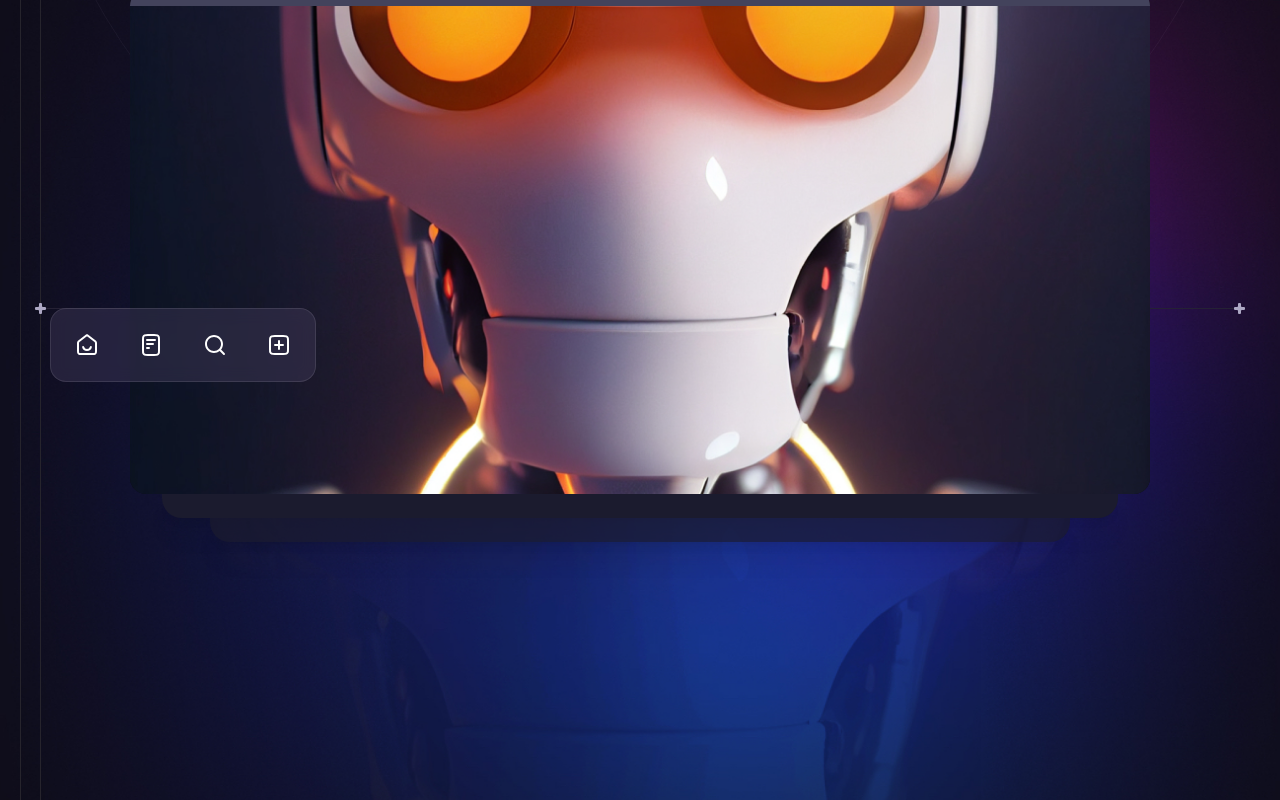
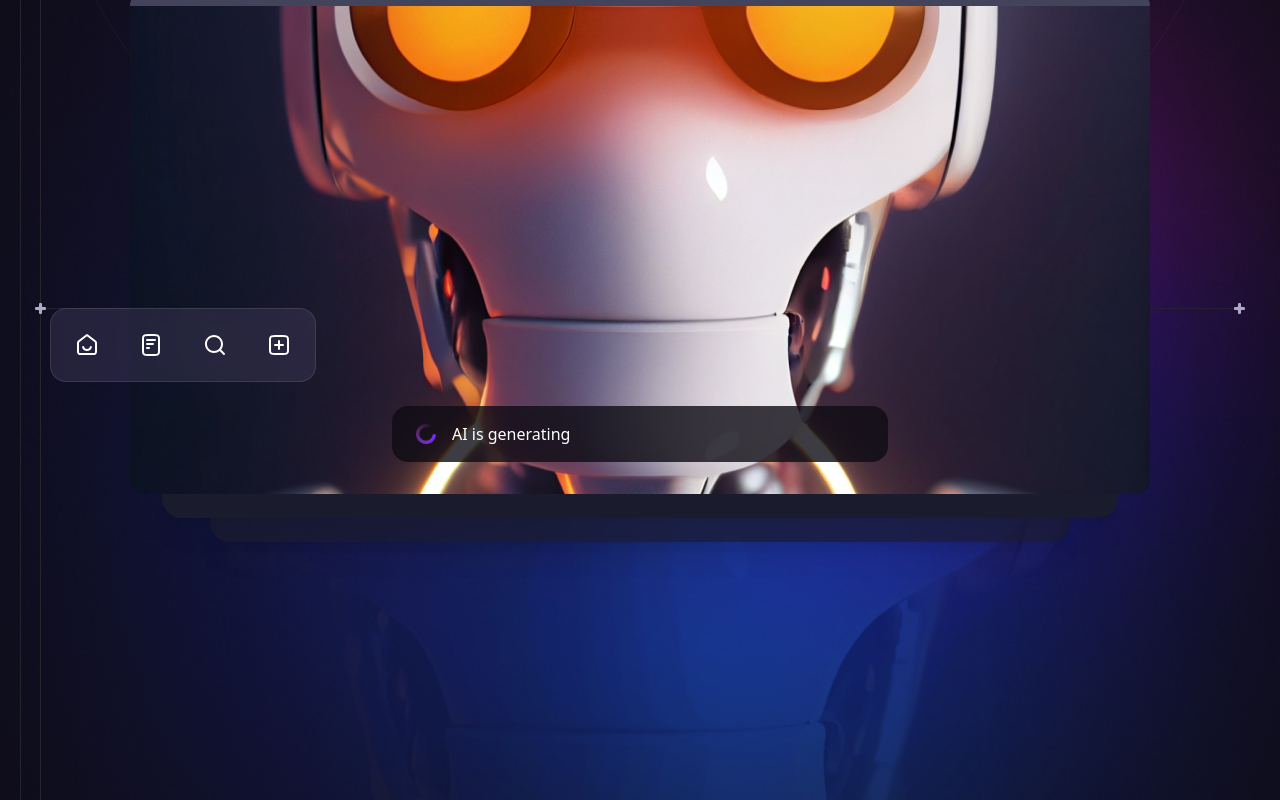
Before and after one commit to bhimanshukalra/brainwave-landing-page, a React (Vite) app: page / in a window 1280 px wide. Shown: the part 576-1376 px from the top of the page. Built offline with nearby package versions, Linux system fonts and the light colour scheme.

Commit message:
feat: add Generating component and integrate it into Hero

```diff
--- /dev/null
+++ b/src/components/Generating.tsx
@@ -0,0 +1,20 @@
+import { twMerge } from "tailwind-merge";
+import { loading } from "../assets";
+
+interface GeneratingProps {
+  className?: string;
+}
+
+export const Generating = ({ className }: GeneratingProps) => {
+  return (
+    <div
+      className={twMerge(
+        "flex items-center h-14 px-6 bg-n-8/80 rounded-2xl text-base",
+        className,
+      )}
+    >
+      <img className="w-5 h-5 mr-4" src={loading} alt="Loading" />
+      AI is generating
+    </div>
+  );
+};
--- a/src/components/Hero.tsx
+++ b/src/components/Hero.tsx
@@ -5,6 +5,7 @@
 import { ScrollParallax } from "react-just-parallax";
 import { heroIcons } from "../constants";
 import { BackgroundCircles, BottomLine, Gradient } from "./design/Hero";
+import { Generating } from "./Generating";
 
 export const Hero = () => {
   const parallaxRef = useRef(null);
@@ -53,6 +54,9 @@
                   height={490}
                   alt="AI"
                 />
+
+                <Generating className="absolute left-4 right-4 bottom-5 md:left-1/2 md:right-auto md:bottom-8 md:w-124 md:-translate-x-1/2" />
+
                 <ScrollParallax isAbsolutelyPositioned>
                   <ul className="hidden absolute -left-20 bottom-28 px-1 py-1 bg-n-9/40 backdrop-blur border border-n-1/10 rounded-2xl xl:flex">
                     {heroIcons.map((icon, index) => (
```
